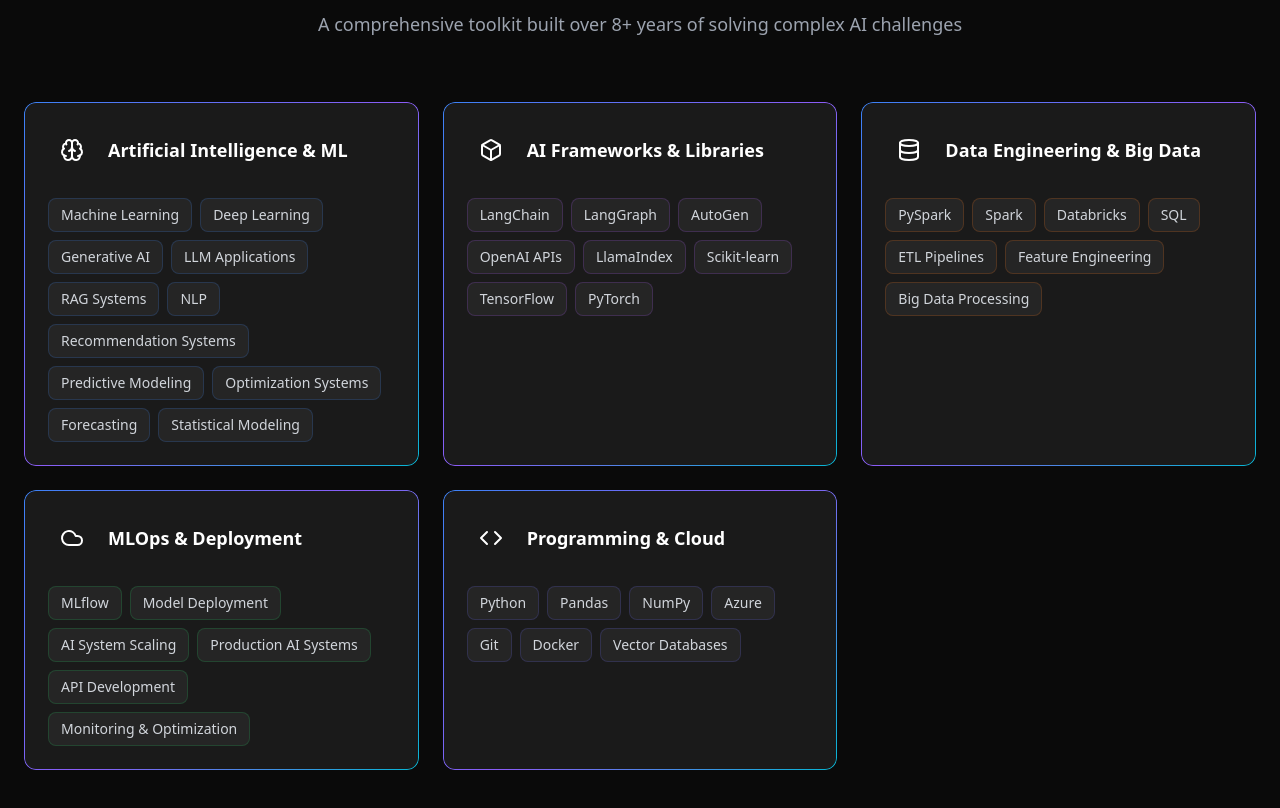
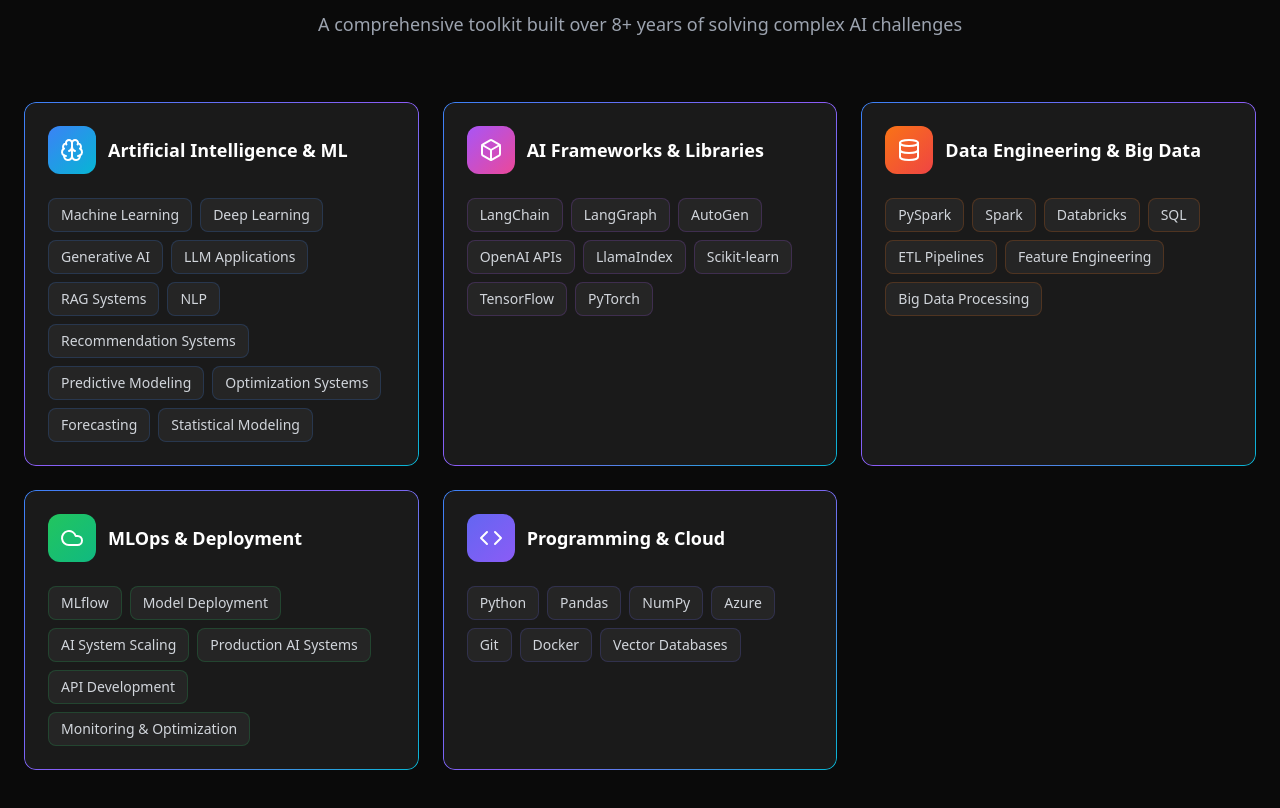
Before and after one commit to ravijeetchandra/ravijeet-portfolio, a Next.js app: page / in a window 1280 px wide. Shown: the part 2100-2908 px from the top of the page. Built offline with nearby package versions, Linux system fonts and the light colour scheme.

Commit message:
UPDATED skills

```diff
--- a/src/components/Skills.tsx
+++ b/src/components/Skills.tsx
@@ -123,7 +123,13 @@
               <div className="gradient-border h-full p-6 hover:bg-black/5 dark:hover:bg-white/5 transition-all duration-300">
                 <div className="flex items-center gap-3 mb-6">
                   <div
-                    className={`w-12 h-12 rounded-xl bg-gradient-to-br ${category.color} flex items-center justify-center`}
+                    className={`w-12 h-12 rounded-xl bg-gradient-to-br ${
+                      catIndex === 0 ? "from-blue-500 to-cyan-500" :
+                      catIndex === 1 ? "from-purple-500 to-pink-500" :
+                      catIndex === 2 ? "from-orange-500 to-red-500" :
+                      catIndex === 3 ? "from-green-500 to-emerald-500" :
+                      "from-indigo-500 to-violet-500"
+                    } flex items-center justify-center`}
                   >
                     <category.icon size={24} className="text-white" />
                   </div>
```
